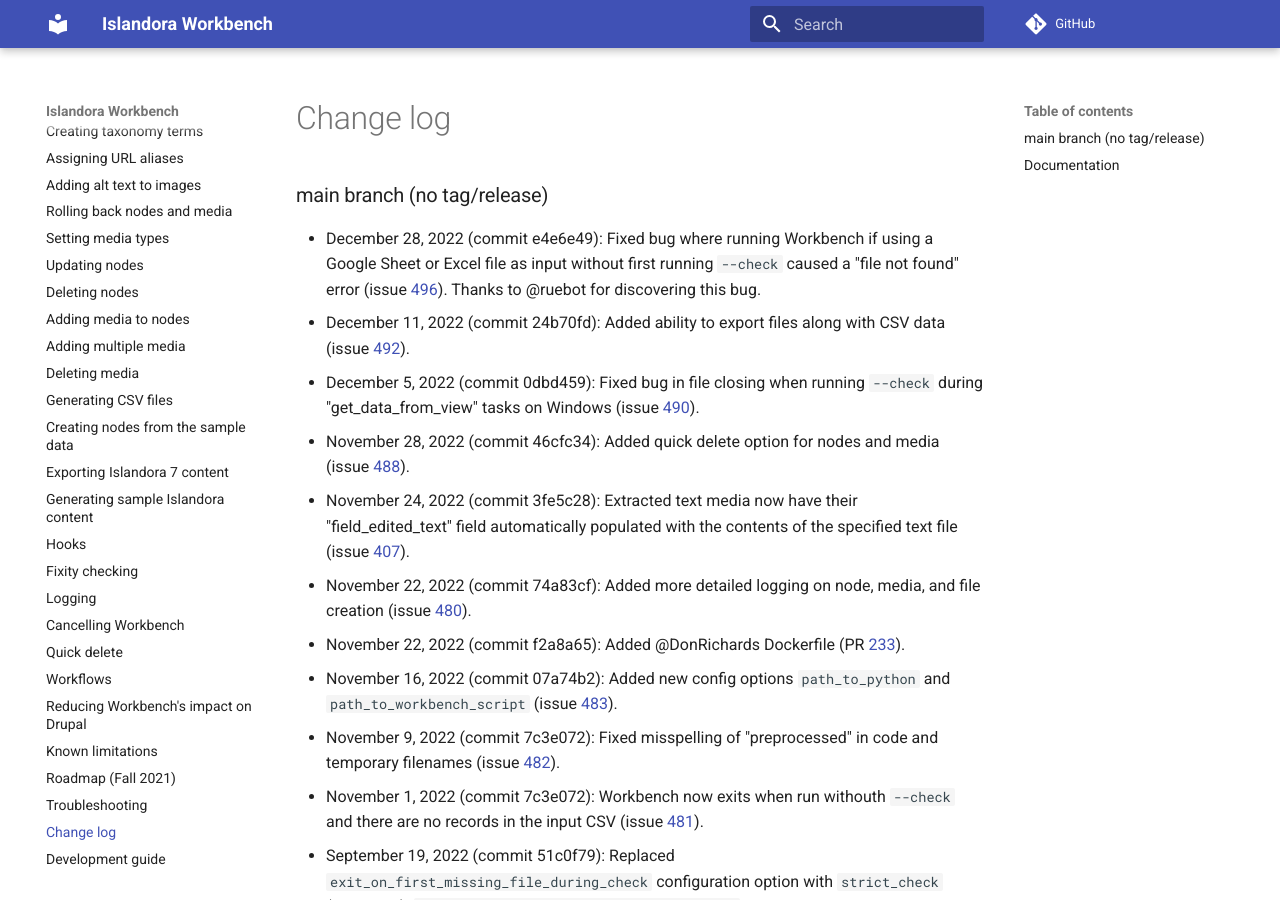
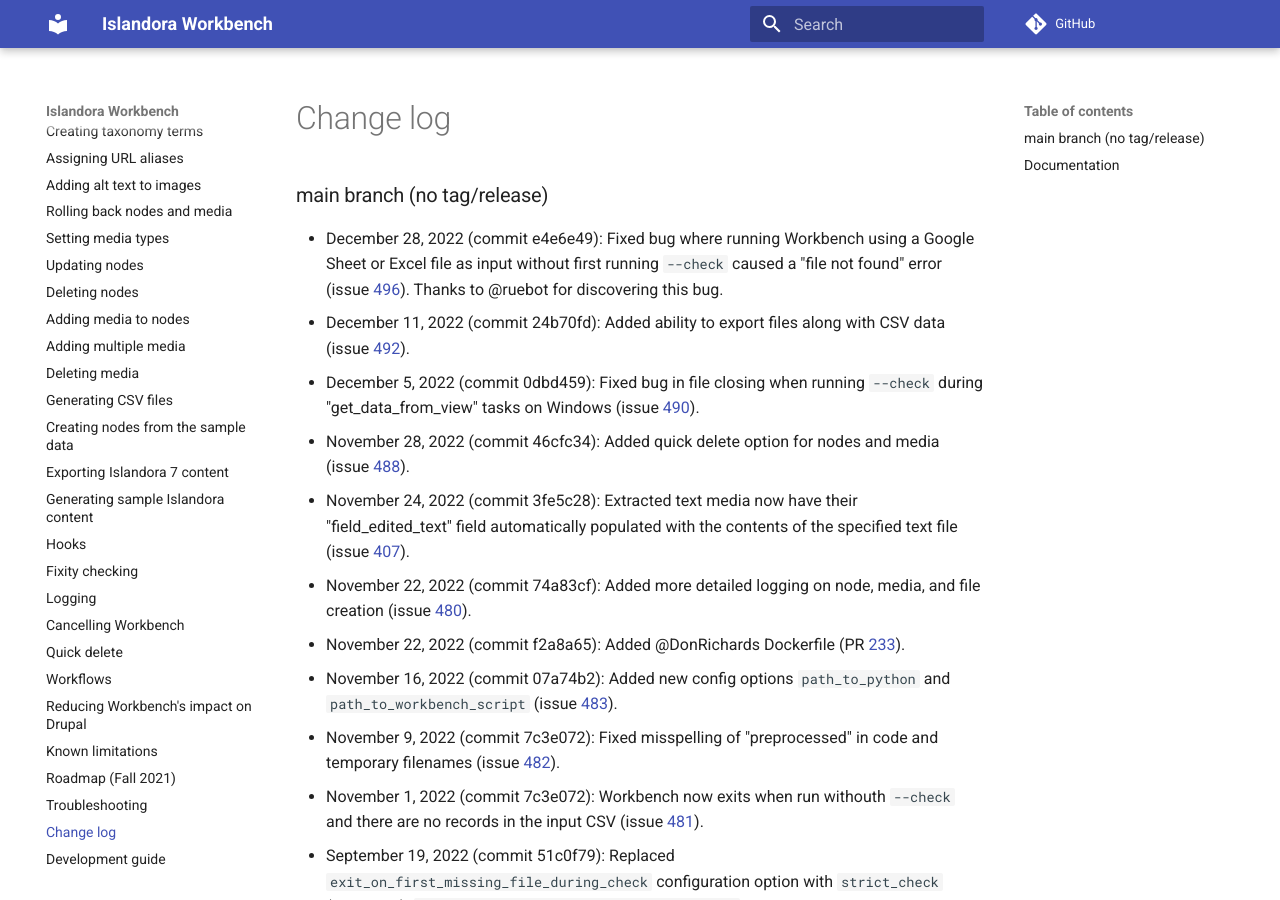
Before and after one commit to mjordan/islandora_workbench_docs, an MkDocs documentation site: the page built from docs/changelog.md, in a window 1280 px wide and 900 px high. Built offline with MkDocs 1.6.1 and Material for MkDocs 9.7.7, drawn with Linux system fonts in a browser that asks for light colours; comment, search, counter and statistics services are not loaded.

```diff
--- a/docs/changelog.md
+++ b/docs/changelog.md
@@ -1,6 +1,6 @@
 ### main branch (no tag/release)
 
-* December 28, 2022 (commit e4e6e49): Fixed bug where running Workbench if using a Google Sheet or Excel file as input without first running `--check` caused a "file not found" error (issue [496](https://github.com/mjordan/islandora_workbench/issues/496)). Thanks to @ruebot for discovering this bug.
+* December 28, 2022 (commit e4e6e49): Fixed bug where running Workbench using a Google Sheet or Excel file as input without first running `--check` caused a "file not found" error (issue [496](https://github.com/mjordan/islandora_workbench/issues/496)). Thanks to @ruebot for discovering this bug.
 * December 11, 2022 (commit 24b70fd): Added ability to export files along with CSV data (issue [492](https://github.com/mjordan/islandora_workbench/issues/492)).
 * December 5, 2022 (commit 0dbd459): Fixed bug in file closing when running `--check` during "get_data_from_view" tasks on Windows (issue [490](https://github.com/mjordan/islandora_workbench/issues/490)).
 * November 28, 2022 (commit 46cfc34): Added quick delete option for nodes and media (issue [488](https://github.com/mjordan/islandora_workbench/issues/488)).
```
Also changed, not shown: docs/limitations.md (+1 -1 lines).
